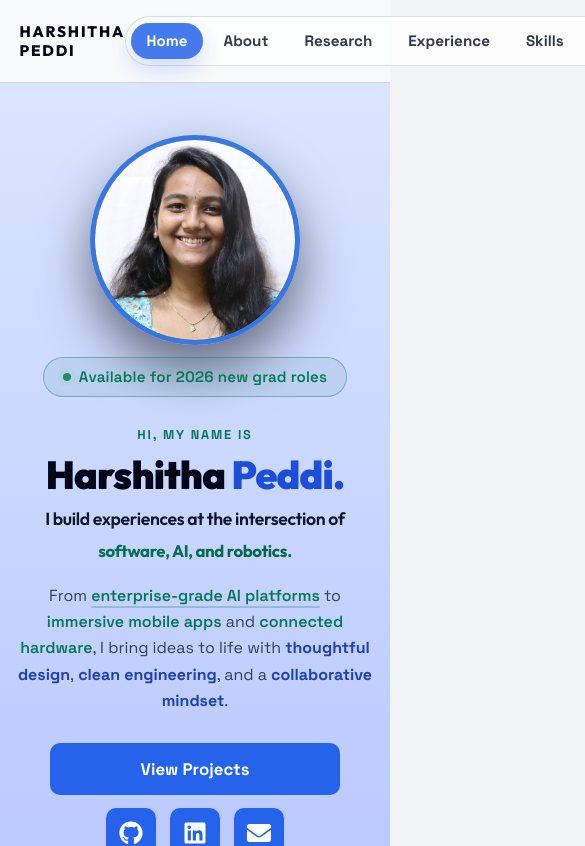
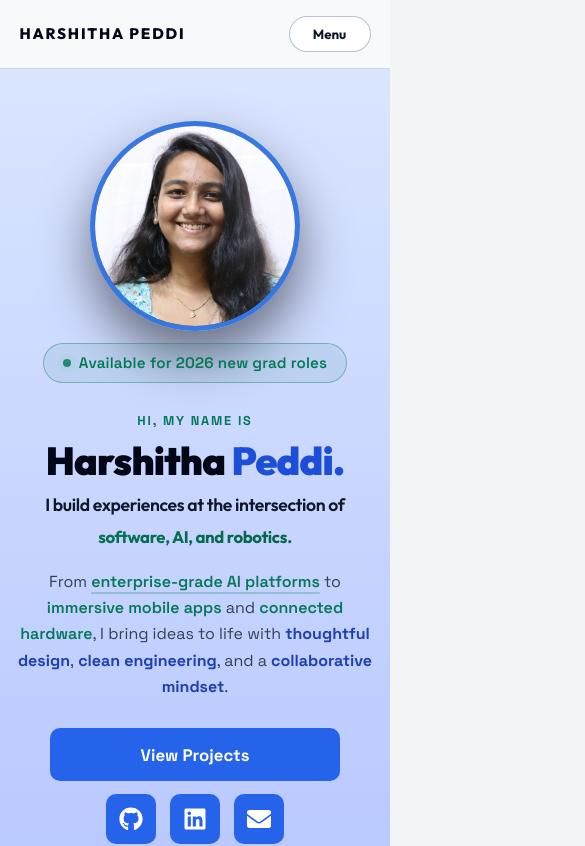
Before and after one commit to Harshi2003/harshitha-portfolio, a React (Vite) app in the folder my-portfolio/: page / in a window 390 px wide. Shown: the top 846 px of the page, 585 px wide, since content can reach past the window. Built offline with nearby package versions, Linux system fonts and the light colour scheme.

Commit message:
Add mobile dropdown navbar for phone view

```diff
--- a/my-portfolio/src/components/Navbar.jsx
+++ b/my-portfolio/src/components/Navbar.jsx
@@ -16,6 +16,7 @@ function Navbar({ theme, toggleTheme }) {
   );
 
   const [active, setActive] = useState("home");
+  const [menuOpen, setMenuOpen] = useState(false);
 
   useEffect(() => {
     const sections = links
@@ -72,7 +73,7 @@ function Navbar({ theme, toggleTheme }) {
 
       <nav className="nav-links">
         {/* PILL GROUP */}
-        <div className="nav-pill">
+        <div className="nav-pill desktop-nav">
           {links.map((l) => (
             <a
               key={l.id}
@@ -88,6 +89,33 @@ function Navbar({ theme, toggleTheme }) {
             {theme === "dark" ? "☀️" : "🌙"}
           </button>
         </div>
+
+        <button
+          className="mobile-menu-toggle"
+          type="button"
+          onClick={() => setMenuOpen((prev) => !prev)}
+          aria-expanded={menuOpen}
+          aria-label="Toggle mobile menu"
+        >
+          {menuOpen ? "Close" : "Menu"}
+        </button>
+
+        <div className={`mobile-menu-panel ${menuOpen ? "open" : ""}`}>
+          {links.map((l) => (
+            <a
+              key={`mobile-${l.id}`}
+              href={`#${l.id}`}
+              className={active === l.id ? "active" : ""}
+              onClick={() => setMenuOpen(false)}
+            >
+              {l.label}
+            </a>
+          ))}
+
+          <button className="theme-toggle mobile-theme-toggle" onClick={toggleTheme} type="button">
+            {theme === "dark" ? "☀️" : "🌙"}
+          </button>
+        </div>
       </nav>
     </header>
   );
--- a/my-portfolio/src/index.css
+++ b/my-portfolio/src/index.css
@@ -116,6 +116,7 @@ a { color: inherit; }
   display: flex;
   align-items: center;
   gap: 0.75rem;
+  position: relative;
 }
 
 /* The pill box */
@@ -204,6 +205,90 @@ body.light .nav-pill a.active {
 
 body.light .theme-toggle { color: #111827; }
 body.light .theme-toggle:hover { background: rgba(0, 0, 0, 0.08); }
+
+.mobile-menu-toggle,
+.mobile-menu-panel {
+  display: none;
+}
+
+@media (max-width: 980px) {
+  .desktop-nav {
+    display: none;
+  }
+
+  .mobile-menu-toggle {
+    display: inline-flex;
+    align-items: center;
+    justify-content: center;
+    min-width: 82px;
+    padding: 0.55rem 1rem;
+    border-radius: 999px;
+    border: 1px solid rgba(148, 163, 184, 0.45);
+    background: rgba(2, 6, 23, 0.35);
+    color: #e2e8f0;
+    font-family: var(--font-heading);
+    font-weight: 700;
+    cursor: pointer;
+  }
+
+  .mobile-menu-panel {
+    position: absolute;
+    right: 0;
+    top: calc(100% + 0.55rem);
+    width: min(300px, 88vw);
+    padding: 0.55rem;
+    border-radius: 0.9rem;
+    border: 1px solid rgba(148, 163, 184, 0.32);
+    background: rgba(2, 6, 23, 0.96);
+    box-shadow: 0 16px 35px rgba(2, 6, 23, 0.4);
+    z-index: 30;
+  }
+
+  .mobile-menu-panel.open {
+    display: grid;
+    gap: 0.35rem;
+  }
+
+  .mobile-menu-panel a {
+    display: block;
+    text-decoration: none;
+    color: rgba(226, 232, 240, 0.92);
+    padding: 0.6rem 0.75rem;
+    border-radius: 0.6rem;
+    font-weight: 650;
+  }
+
+  .mobile-menu-panel a.active {
+    background: rgba(37, 99, 235, 0.9);
+    color: #ffffff;
+  }
+
+  .mobile-theme-toggle {
+    width: 40px;
+    height: 40px;
+    margin-top: 0.2rem;
+    justify-self: start;
+  }
+
+  body.light .mobile-menu-toggle {
+    color: #0f172a;
+    background: rgba(255, 255, 255, 0.9);
+    border-color: rgba(148, 163, 184, 0.65);
+  }
+
+  body.light .mobile-menu-panel {
+    background: rgba(255, 255, 255, 0.97);
+    border-color: rgba(148, 163, 184, 0.45);
+  }
+
+  body.light .mobile-menu-panel a {
+    color: #0f172a;
+  }
+
+  body.light .mobile-menu-panel a.active {
+    color: #ffffff;
+  }
+}
 
 /* =========================================================
    HERO
```
